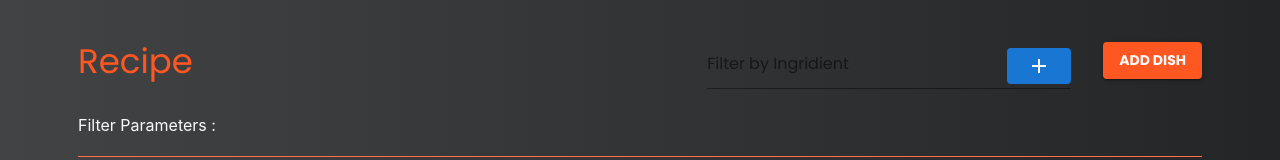
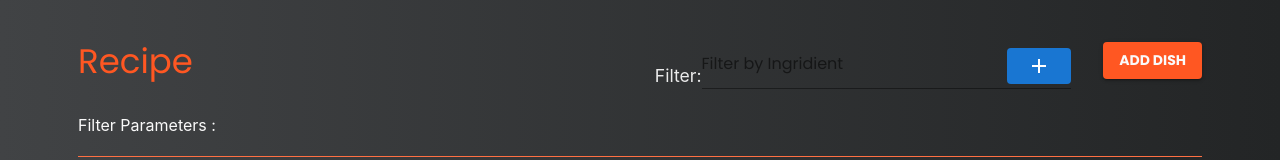
Before and after one commit to Rasil07/React_Assignment, a React (Create React App) app: page / in a window 1280 px wide. Shown: the top 160 px of the page. Built offline with nearby package versions, Linux system fonts and the light colour scheme.

Commit message:
UI chnages

```diff
--- a/src/modules/dishes/card/DishCard.js
+++ b/src/modules/dishes/card/DishCard.js
@@ -21,13 +21,13 @@ import "react-quill/dist/quill.snow.css";
 import NoImg from "../../../assets/no_image.png";
 
 import FastfoodSharpIcon from "@material-ui/icons/FastfoodSharp";
+
 const useStyles = makeStyles((theme) => ({
   typography: {
     width: "100%",
     position: "relative",
     display: "flex",
     height: "2.5rem",
-    // overflow: "hidden",
   },
   cardContent: {
     width: "100%",
@@ -43,11 +43,18 @@ const useStyles = makeStyles((theme) => ({
     opacity: "0.6",
   },
   dishCard: {
-    maxWidth: "220px",
+    width: "220px",
+
+    boxShadow: "1px 2px 10px rgba(218, 225, 253,0.1)",
+    transition: "all 0.3s ease-in-out",
+    "&:hover": {
+      boxShadow: "2px 4px 12px rgba(218, 225, 253,0.4)",
+      marginTop: "-2%",
+    },
   },
   media: {
     height: 0,
-    paddingTop: "56.25%", // 16:9
+    paddingTop: "56.25%",
   },
   avatar: {
     backgroundColor: red[500],
@@ -58,6 +65,7 @@ const useStyles = makeStyles((theme) => ({
     width: "fit-content",
   },
 }));
+
 function DishCard({ props }) {
   const classes = useStyles();
   const dispatch = useDispatch();
--- a/src/modules/dishes/container/DishComponent.js
+++ b/src/modules/dishes/container/DishComponent.js
@@ -28,6 +28,7 @@ function DishComponent() {
     if (!details) return;
     setOpen(!open);
   }, [details]);
+
   return (
     <>
       <div className={classes.root}>
--- a/src/modules/dishes/list/List.js
+++ b/src/modules/dishes/list/List.js
@@ -271,8 +271,28 @@ function List() {
           </Typography>
         </Grid>
 
-        <Grid item xs={4} className="mr-3">
-          <div style={{ display: "flex" }}>
+        <Grid item xs={5} className="mr-3">
+          <div
+            style={{
+              display: "flex",
+              justifyContent: "space-between",
+              alignItems: "center",
+            }}
+          >
+            <span
+              style={{
+                display: "flex",
+                width: "20%",
+                fontSize: "1.1rem",
+                color: "rgba(255,255,255,0.9)",
+                justifyContent: "end",
+                alignItems: "center",
+                marginLeft: "auto",
+                marginTop: "auto",
+              }}
+            >
+              Filter:
+            </span>
             <TextField
               value={filter ? filter : ""}
               onChange={(e) => setFilter(e.target.value)}
@@ -314,10 +334,9 @@ function List() {
           <div
             style={{
               display: "grid",
-              gridTemplateColumns: "repeat(5, minmax(0, 1fr))",
+              gridTemplateColumns: "repeat( auto-fit, minmax(200px, 1fr) )",
               gridColumnGap: "10px",
               width: "100%",
-              columnWidth: "fit-content",
             }}
           >
             {filterArray.map((item, index) => (
@@ -341,7 +360,7 @@ function List() {
         className="p-3 "
         style={{
           display: "grid",
-          gridTemplateColumns: "repeat(4, minmax(0, 1fr))",
+          gridTemplateColumns: "repeat( auto-fit, minmax(250px, 1fr) )",
           gridColumnGap: "10px",
         }}
       >
```
Also changed, not shown: 1 other file (tests, documents, lock files or other folders).
